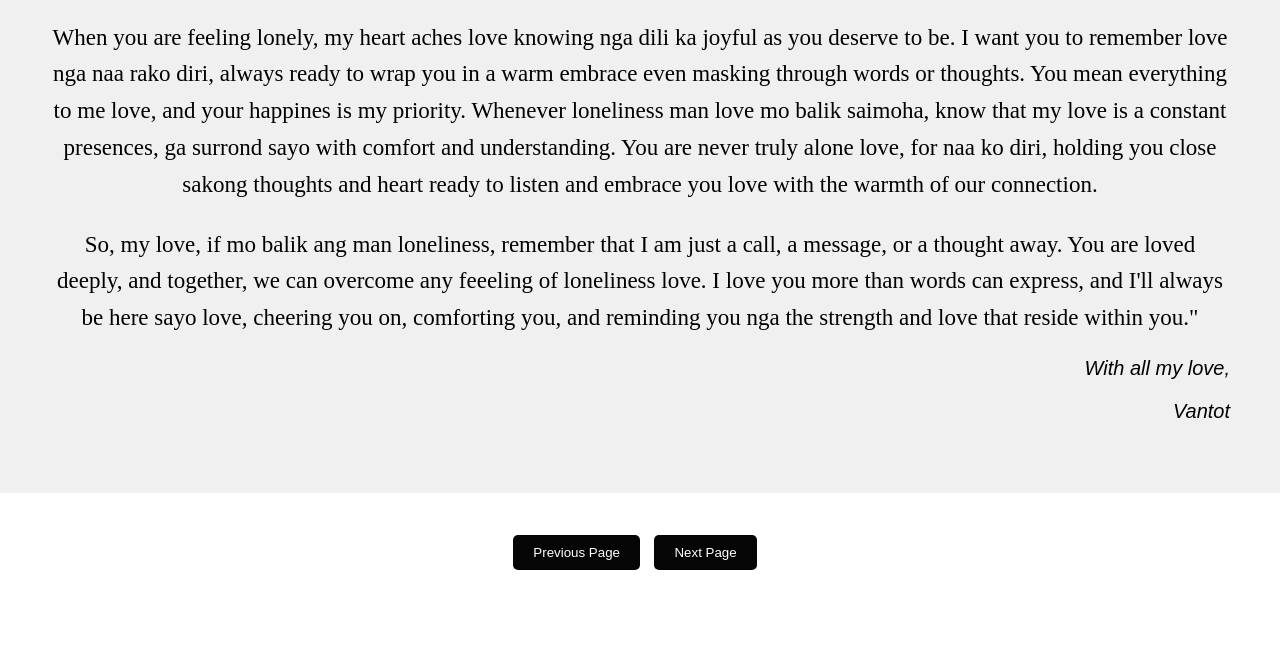
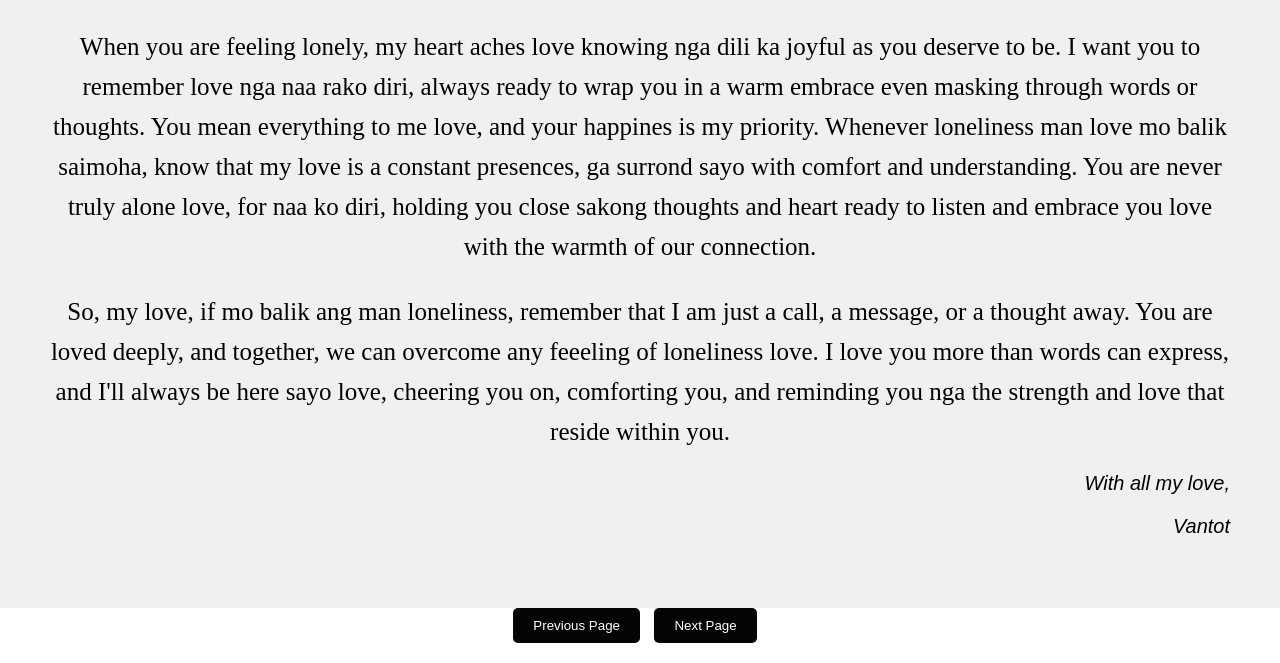
Before and after one commit to wySFK/READMEE, a plain HTML site: page seventh.html in a window 1280 px wide. Shown: the part 210-873 px from the top of the page. Before the commit the page ends 800 px from the top, so only its background shows below. Drawn offline with Linux system fonts and the light colour scheme.

Commit message:
Add files via upload

```diff
--- a/first.css
+++ b/first.css
@@ -66,7 +66,7 @@ body {
     margin-bottom: 20px;
     line-height: 1.6;
     font-family: 'Times New Roman', Times, serif;
-    font-size: 23px;
+    font-size: 25px;
 }
 
 /* Signature styles */
--- a/seventh.html
+++ b/seventh.html
@@ -17,7 +17,7 @@
           </div>
           <div class="right-message">
             <p class="message">When you are feeling lonely, my heart aches love knowing nga dili ka joyful as you deserve to be. I want you to remember love nga naa rako diri, always ready to wrap you in a warm embrace even masking through words or thoughts. You mean everything to me love, and your happines is my priority. Whenever loneliness man love mo balik saimoha, know that my love is a constant presences, ga surrond sayo with comfort and understanding. You are never truly alone love, for naa ko diri, holding you close sakong thoughts and heart ready to listen and embrace you love with the warmth of our connection.</p>
-            <p class="message">So, my love, if mo balik ang man loneliness, remember that I am just a call, a message, or a thought away. You are loved deeply, and together, we can overcome any feeeling of loneliness love. I love you more than words can express, and I'll always be here sayo love, cheering you on, comforting you, and reminding you nga the strength and love that reside within you."</p>
+            <p class="message">So, my love, if mo balik ang man loneliness, remember that I am just a call, a message, or a thought away. You are loved deeply, and together, we can overcome any feeeling of loneliness love. I love you more than words can express, and I'll always be here sayo love, cheering you on, comforting you, and reminding you nga the strength and love that reside within you.</p>
             <p class="signature">With all my love,</p>
             <p class="signature">Vantot</p>
 
```
Also changed, not shown: third.html (+1 -1 lines).
